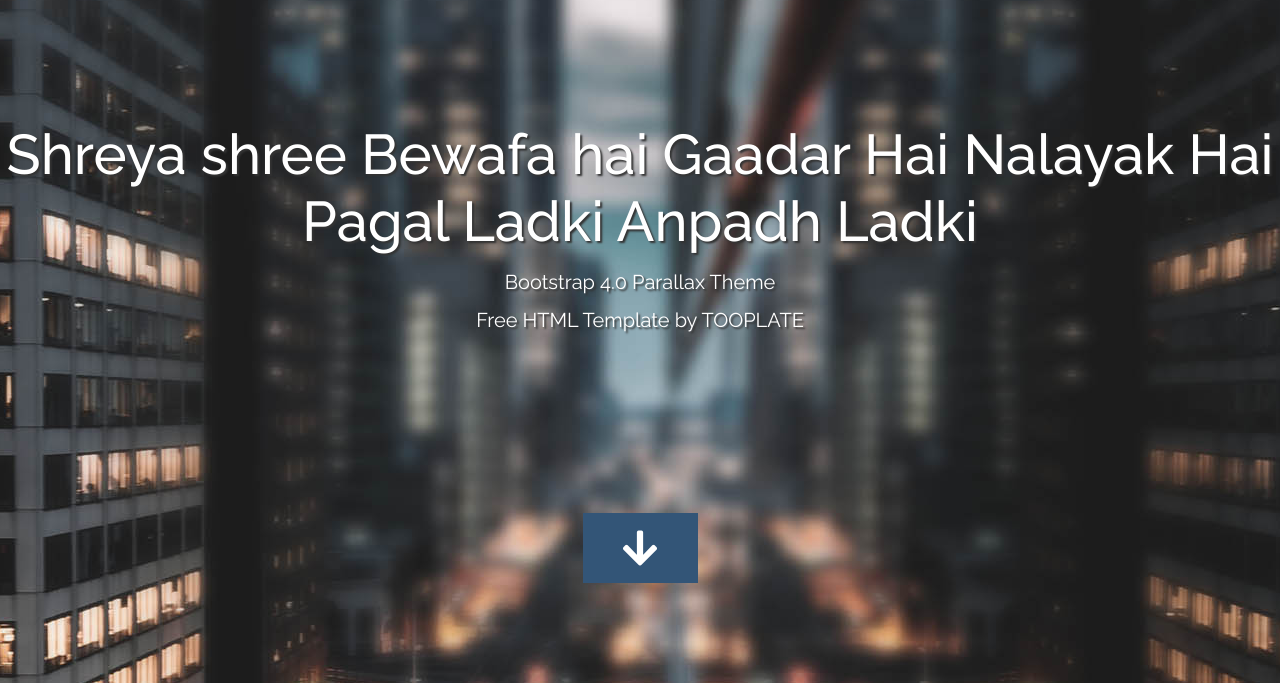
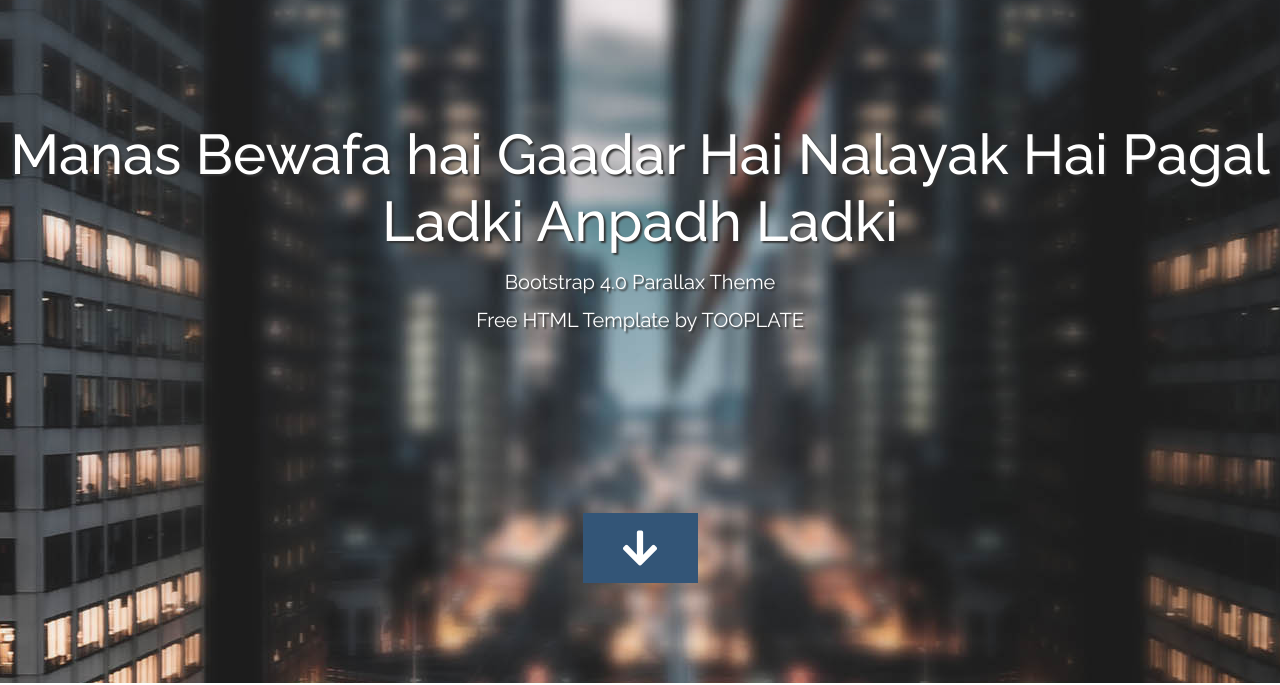
Before and after one commit to MANAS-JI/NeGD_Official_Project_New, a plain HTML site: page index.html in a window 1280 px wide. Shown: the part 117-802 px from the top of the page. Drawn offline with Linux system fonts and the light colour scheme.

Commit message:
4th commit

```diff
--- a/index.html
+++ b/index.html
@@ -54,7 +54,7 @@ https://www.tooplate.com/view/2117-infinite-loop
 
       <div class="text-center tm-hero-text-container">
         <div class="tm-hero-text-container-inner">
-            <h2 class="tm-hero-title">Shreya shree Bewafa hai Gaadar Hai Nalayak Hai Pagal Ladki Anpadh Ladki</h2>
+            <h2 class="tm-hero-title">Manas Bewafa hai Gaadar Hai Nalayak Hai Pagal Ladki Anpadh Ladki</h2>
             <p class="tm-hero-subtitle">
               Bootstrap 4.0 Parallax Theme
               <br>Free HTML Template by TOOPLATE
```
